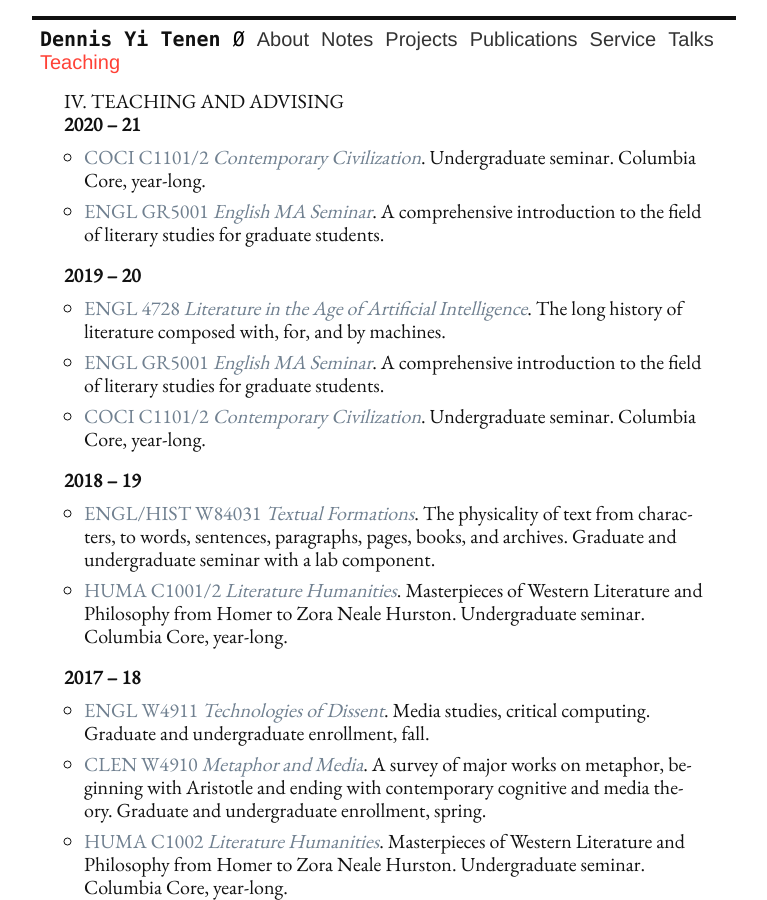
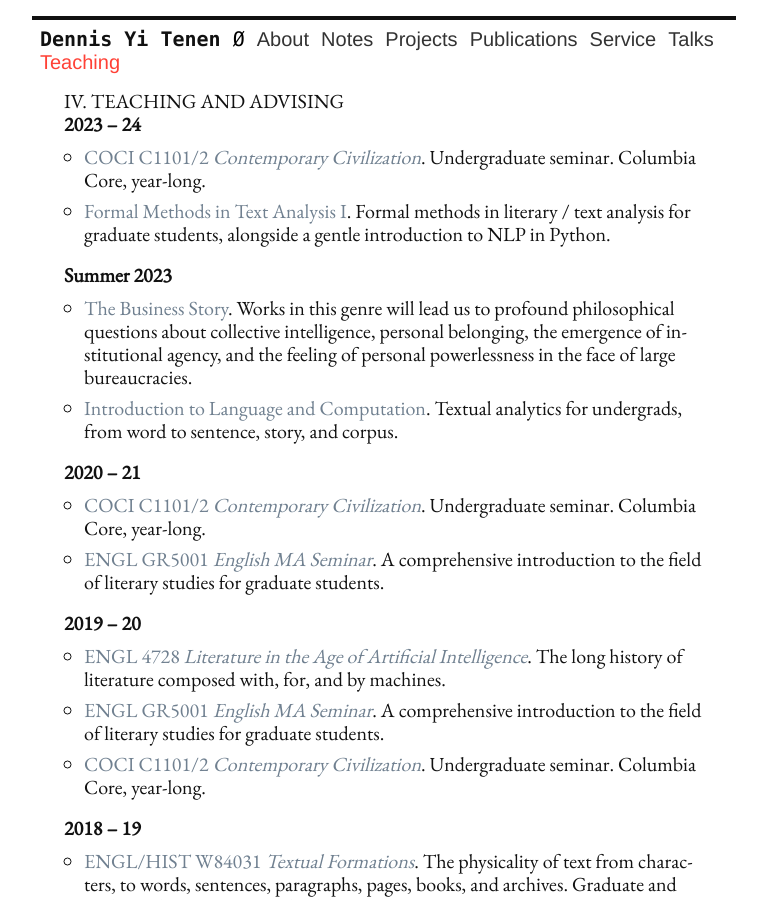
Before and after one commit to denten/denten.github.io, a Jekyll site: the page built from _pages/teaching.md, in a window 1280 px wide and 900 px high. Shown: the whole window, without its empty margins (256-1023 px from the left). Built offline with Jekyll 4.4.1, drawn with Linux system fonts in a browser that asks for light colours.

Commit message:
update teaching CV

```diff
--- a/_includes/CV/03-teaching.md
+++ b/_includes/CV/03-teaching.md
@@ -1,4 +1,21 @@
 ## IV. Teaching and Advising
+
+### 2023 -- 24
+
+- [COCI C1101/2 *Contemporary Civilization*](https://github.com/denten-courses/con-civ).
+  Undergraduate seminar. Columbia Core, year-long.
+- [Formal Methods in Text Analysis I](https://github.com/denten-courses/formal-methods-one).
+  Formal methods in literary / text analysis for graduate students, alongside a gentle
+introduction to NLP in Python.
+
+### Summer 2023
+- [The Business Story](https://github.com/denten-courses/business-story). Works in this genre
+  will lead us to profound philosophical questions about collective intelligence, personal
+belonging, the emergence of institutional agency, and the feeling of personal powerlessness in
+the face of large bureaucracies.
+- [Introduction to Language and
+  Computation](https://github.com/denten-courses/intro-lang-comp). Textual analytics for
+undergrads, from word to sentence, story, and corpus.
 
 ### 2020 -- 21
 - [COCI C1101/2 *Contemporary Civilization*](https://github.com/denten-courses/con-civ).
```
